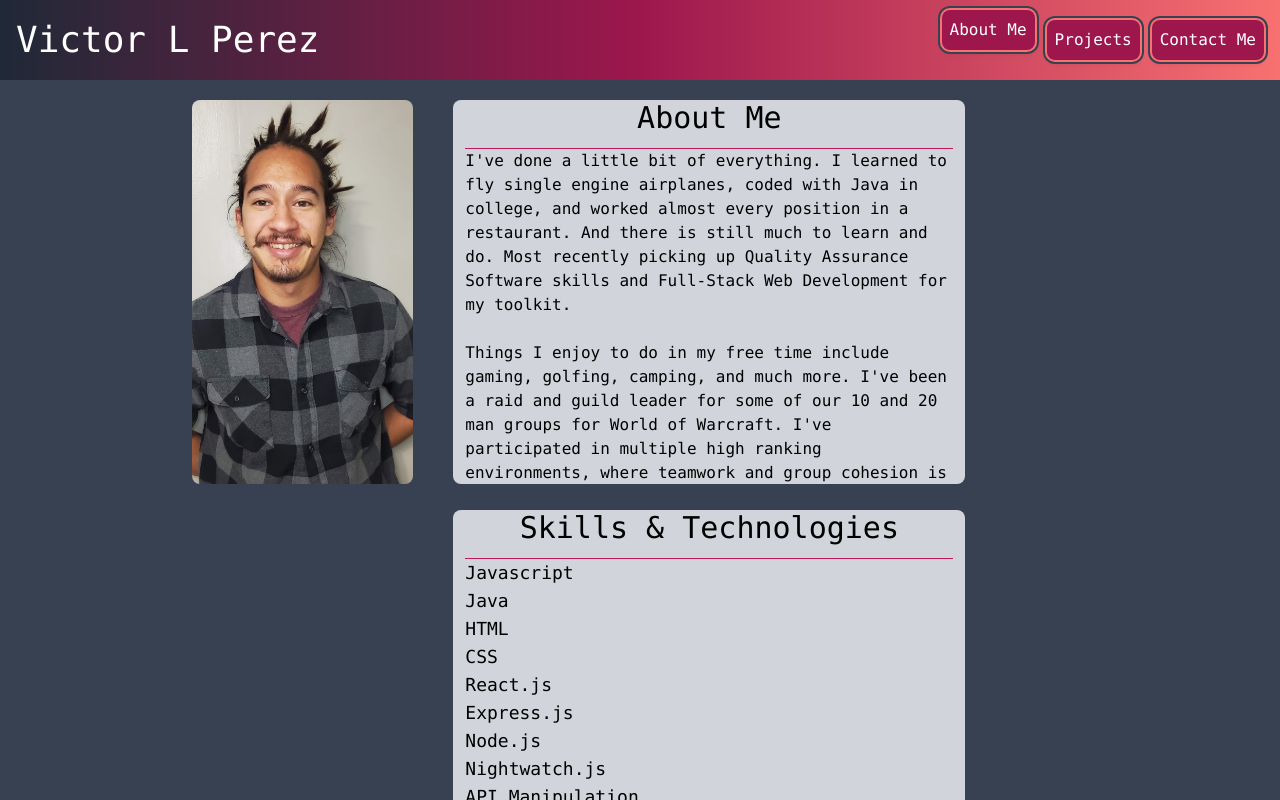
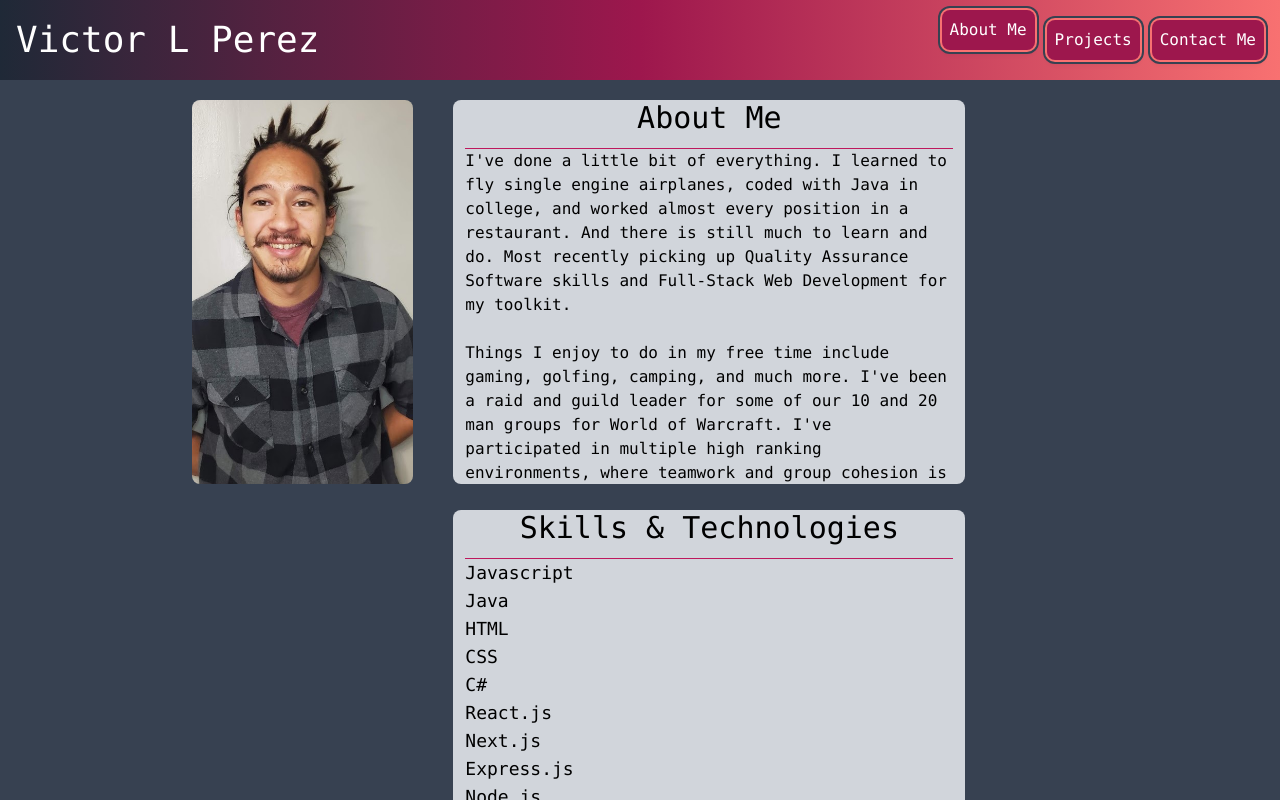
Before and after one commit to Zunaty/reactfolio, a React (Create React App) app: page / in a window 1280 px wide. Shown: the top 800 px of the page. Built offline with nearby package versions, Linux system fonts and the light colour scheme.

Commit message:
Added to skills

```diff
--- a/src/components/About/index.js
+++ b/src/components/About/index.js
@@ -35,7 +35,9 @@ function About() {
                     <li>Java</li>
                     <li>HTML</li>
                     <li>CSS</li>
+                    <li>C#</li>
                     <li>React.js</li>
+                    <li>Next.js</li>
                     <li>Express.js</li>
                     <li>Node.js</li>
                     <li>Nightwatch.js</li>
```
